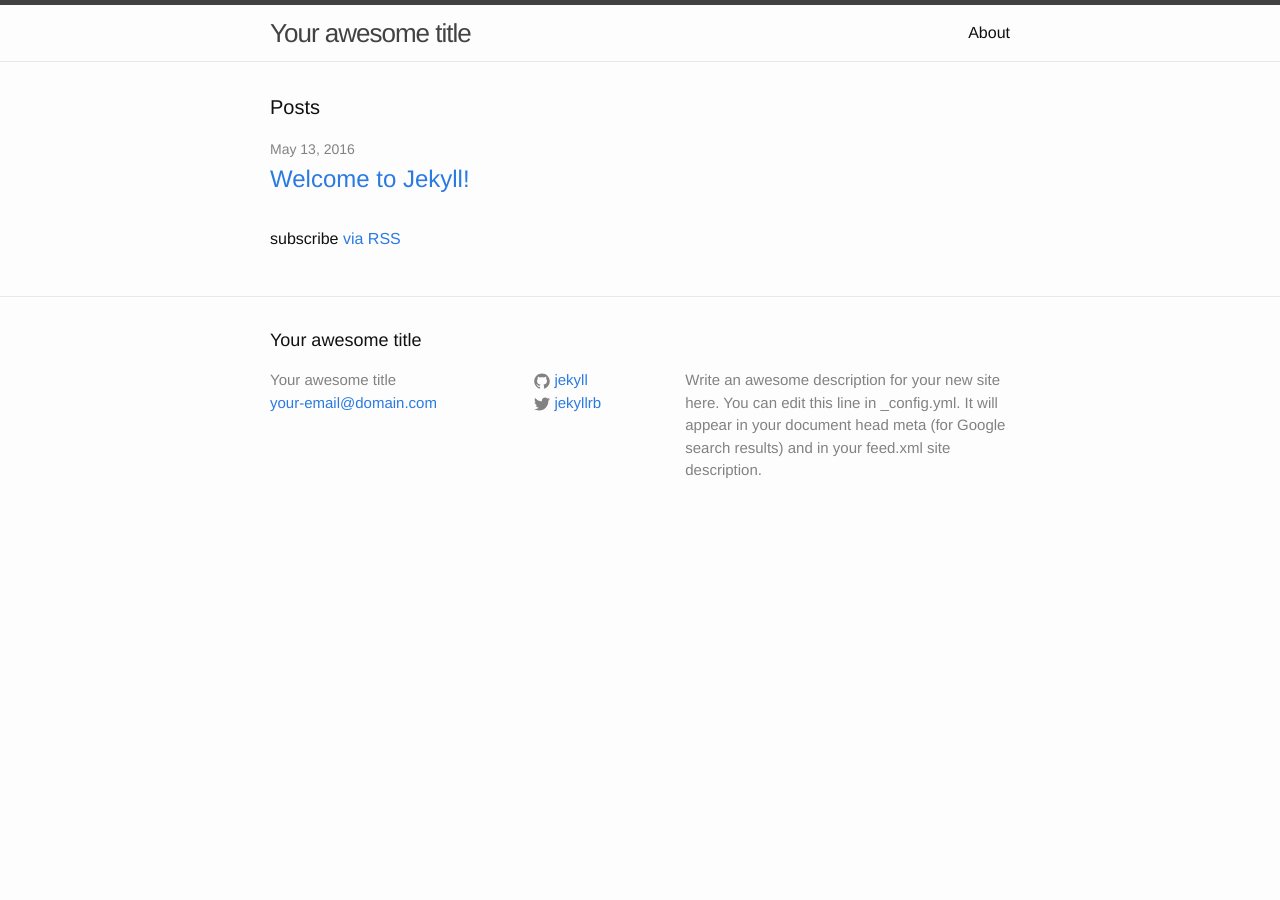
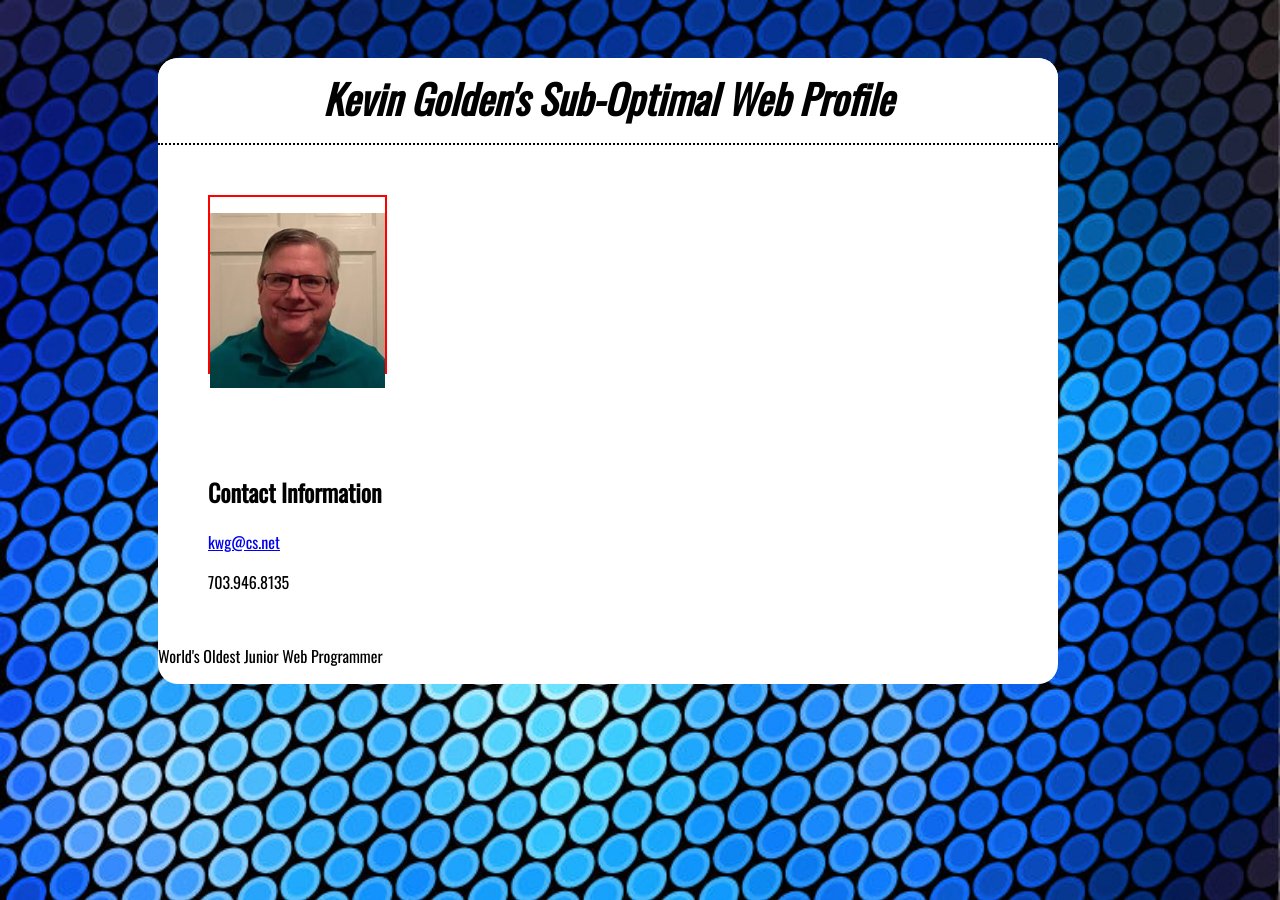
Before and after one commit to kwg58/kwg58.github.io, a Jekyll site: the page index.html, which Jekyll copies as it is, in a window 1280 px wide. Built offline with Jekyll 4.4.1, drawn with Linux system fonts in a browser that asks for light colours.

Commit message:
Add files via upload

```diff
--- a/index.html
+++ b/index.html
@@ -1,23 +1,32 @@
----
-layout: default
----
-
-<div class="home">
-
-  <h1 class="page-heading">Posts</h1>
-
-  <ul class="post-list">
-    {% for post in site.posts %}
-      <li>
-        <span class="post-meta">{{ post.date | date: "%b %-d, %Y" }}</span>
-
-        <h2>
-          <a class="post-link" href="{{ post.url | prepend: site.baseurl }}">{{ post.title }}</a>
-        </h2>
-      </li>
-    {% endfor %}
-  </ul>
-
-  <p class="rss-subscribe">subscribe <a href="{{ "/feed.xml" | prepend: site.baseurl }}">via RSS</a></p>
-
-</div>
+<!doctype html>
+<html lang="en-us">
+<head>
+	<meta charset="utf-8">
+	<link href='https://fonts.googleapis.com/css?family=Oswald|Lato' rel='stylesheet' type='text/css'>
+	<link rel="stylesheet" type="text/css" href="style.css">
+	<title>KWG Profile</title>
+</head>
+<body>
+	<div id=wrapper>
+		<div id=header>
+			Kevin Golden's Sub-Optimal Web Profile
+		</div>
+		<div id=leftcolumn>
+			<!-- <p>left column?</p>  -->
+			<div id="headshot">
+				<p><img src="./images/kwgheadshot.jpg" alt=""><p>
+				</div>
+			<div id="contact">
+				<h2>Contact Information</h2>
+				<p><a href="mailto:kwg@cs.net?Subject=Web%20Profile%20Inquiry" target="_top">kwg@cs.net</a></p>
+				<p>703.946.8135<p>
+			</div>
+		</div>
+		<div id=rightcolumn>
+			<p>World's Oldest Junior Web Programmer<p>
+			<div id="nav">
+			</div>
+		</div>
+	</div>
+</body>
+</html>
--- /dev/null
+++ b/style.css
@@ -0,0 +1,62 @@
+* {
+width: inherit;
+font-family: "Oswald", Arial, sans-serif;
+}
+#wrapper {
+  position: absolute;
+  margin: 50px 150px;
+  background-color: white;
+  border-radius: 20px;
+  min-height: 600px;
+  width:  900px;
+}
+body {
+  background: url("./images/BluePattern.jpg");
+  background-size: cover;
+}
+h1 {
+  margin: inherit;
+}
+p {
+  background-color: inherit;
+
+}
+#header {
+  height: 75px;
+  border-bottom: 2px dotted black;
+  text-align:center;
+  padding-top: 10px;
+  font-size: 40px;
+  font-style: italic;
+  font-weight: bold;
+  background-color: inherit;
+  border-top-left-radius: inherit;
+  border-top-right-radius: inherit;
+}
+#leftcolumn {
+  margin: 50px;
+  width: 300px;
+  /* position: absolute; */
+  height: inherit;
+  /* display: flex;
+  flex-direction: column; */
+
+}
+#headshot {
+  border: 2px solid red;
+  /* position: relative;  */
+  width: 175px;
+  height: 175px;
+}
+#contact {
+  /* position:absolute;  */
+  margin-top: 100px;
+}
+]
+#rightcolumn {
+  margin-left: 350px;
+  right: 0;
+  /* position: absolute; */
+  border: 1px solid blue;
+
+}
```
Also changed, not shown: Images/BluePattern.jpg (added), Images/Chicago2.JPG (added), Images/KWGHeadShot.jpg (added), Images/chicago fogged in.jpg (added).
